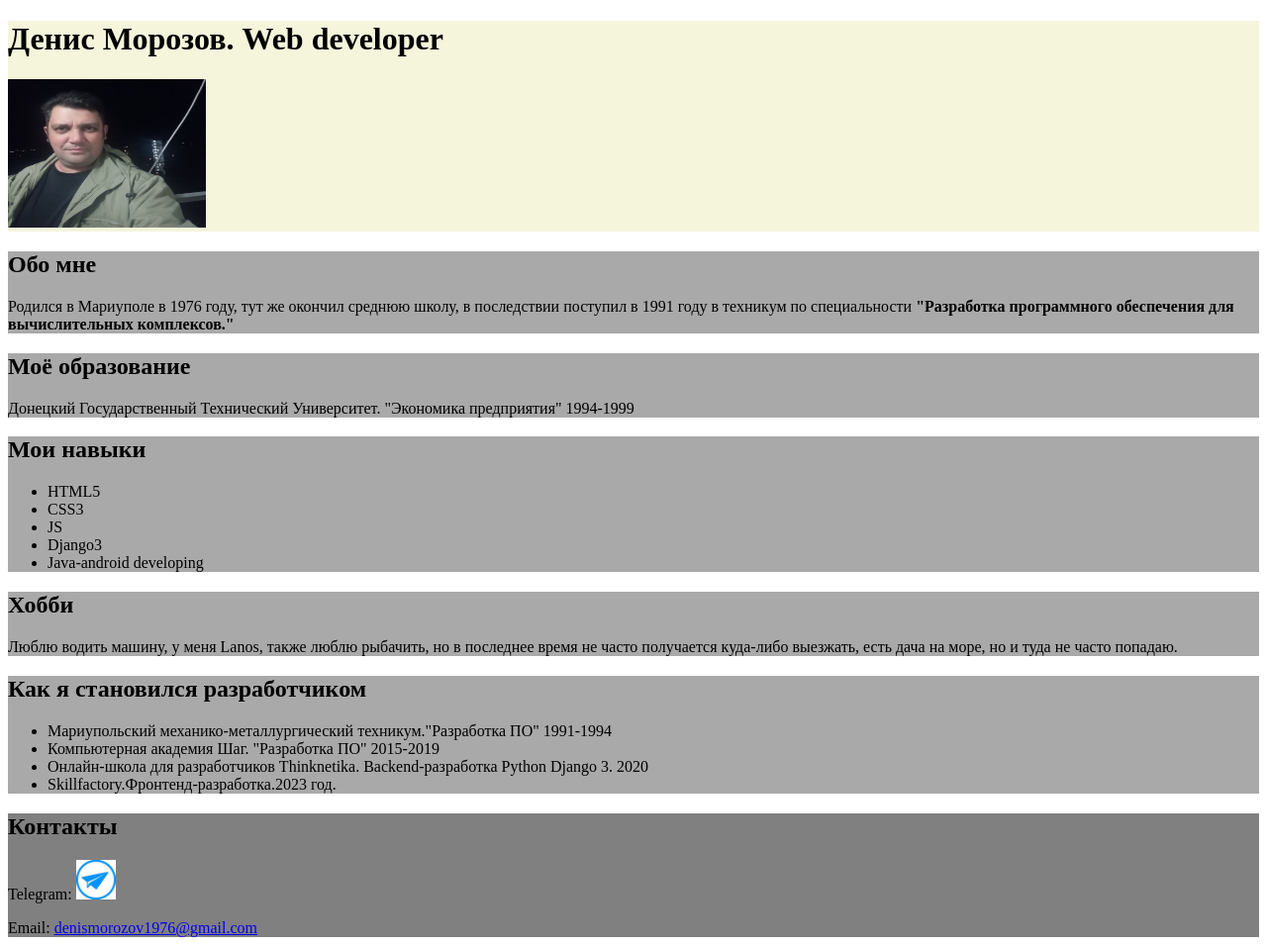
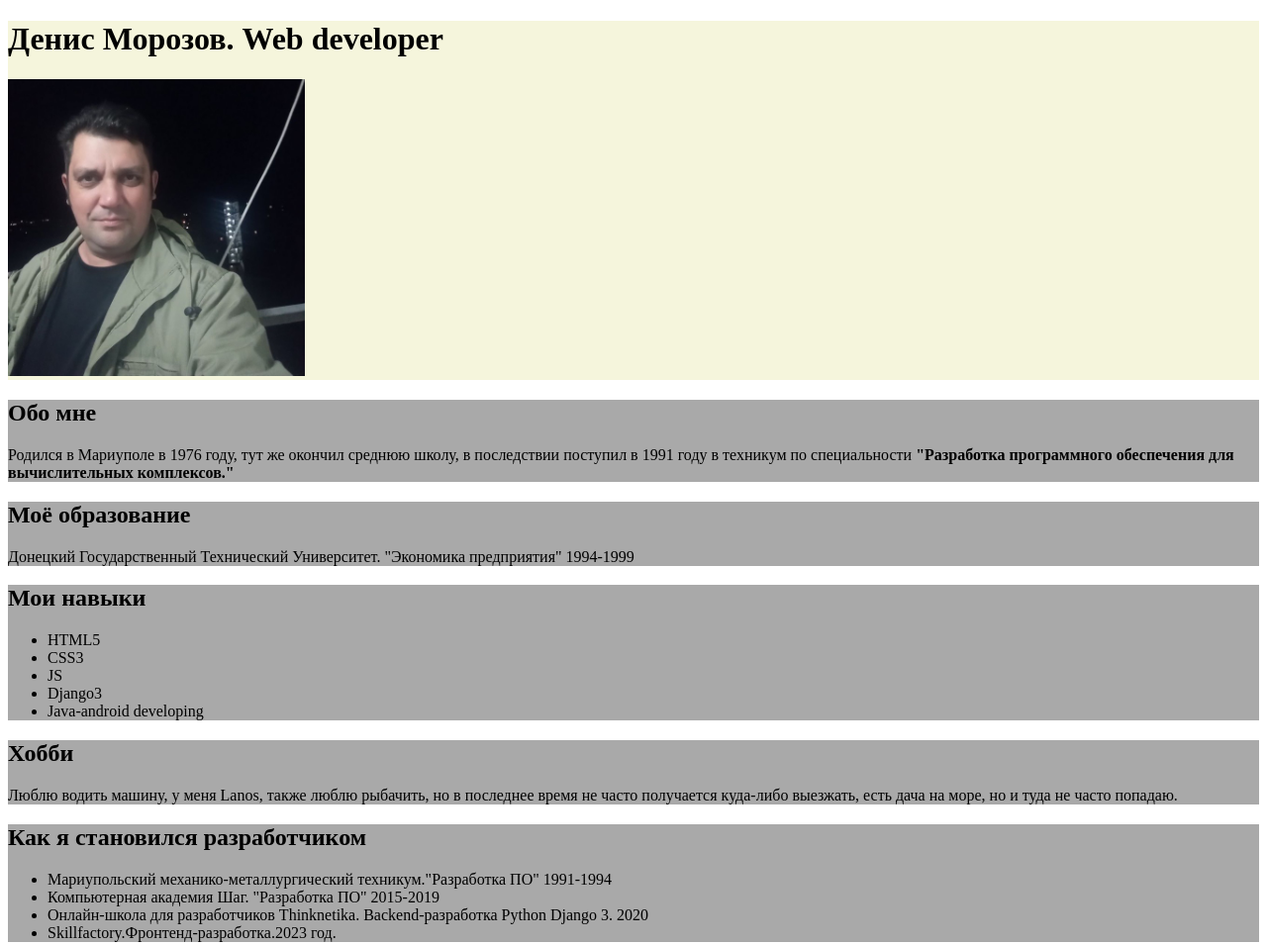
Before and after one commit to denm76/webdev, a plain HTML site: page index.html in a window 1280 px wide. Shown: the top 955 px of the page at 99% size. Drawn offline with Linux system fonts and the light colour scheme.

Commit message:
Changed css file

```diff
--- a/css/style.css
+++ b/css/style.css
@@ -3,8 +3,8 @@ header{
 }
 
 header img{
-  width: 200px;
-  height: 150px;
+  width: 300px;
+  height: 300px;
 }
 
 section {
@@ -12,9 +12,6 @@ section {
   margin-top: 15px;
 }
 
-footer{
-  background-color: gray;
-}
 
 footer img{
   width: 40px;
```
